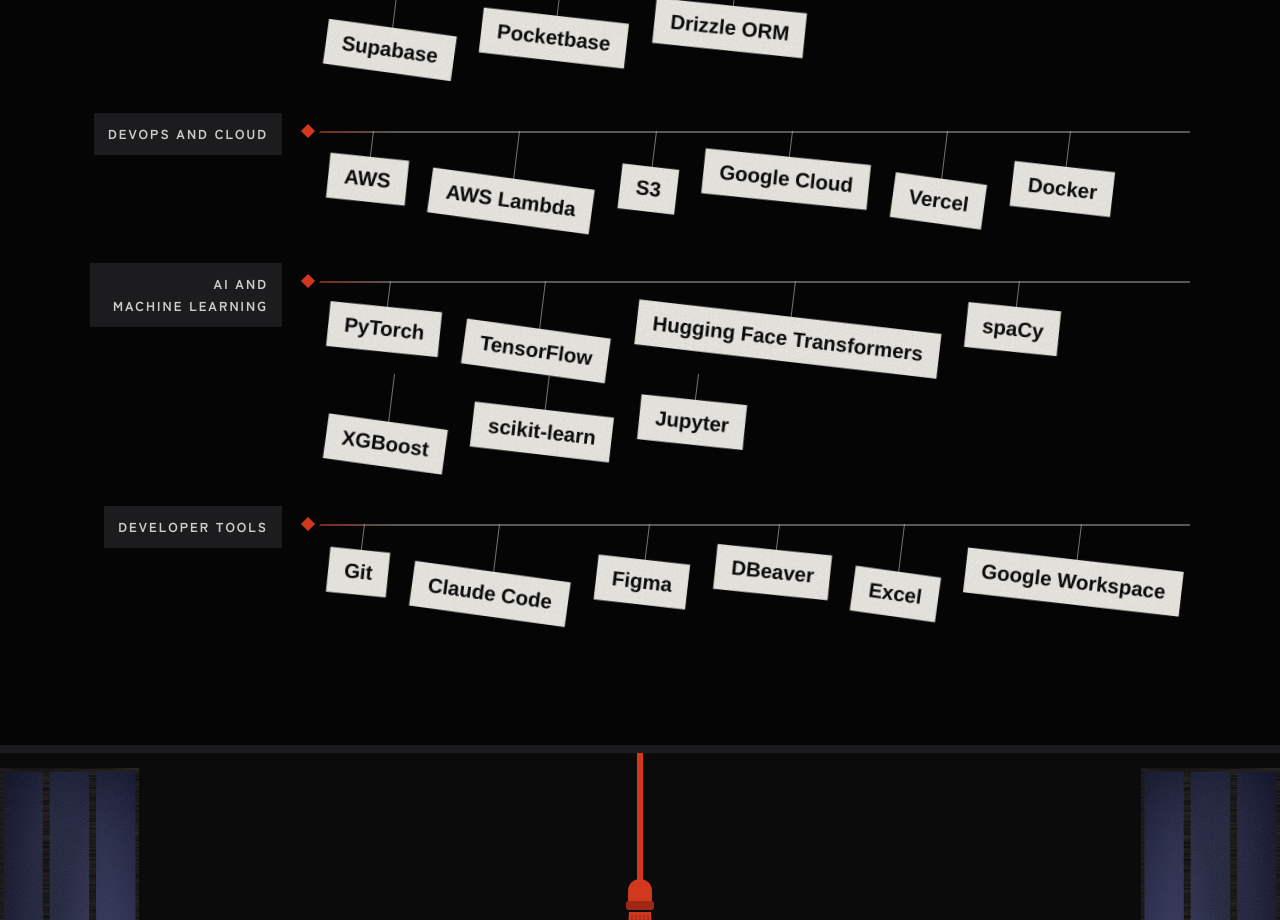
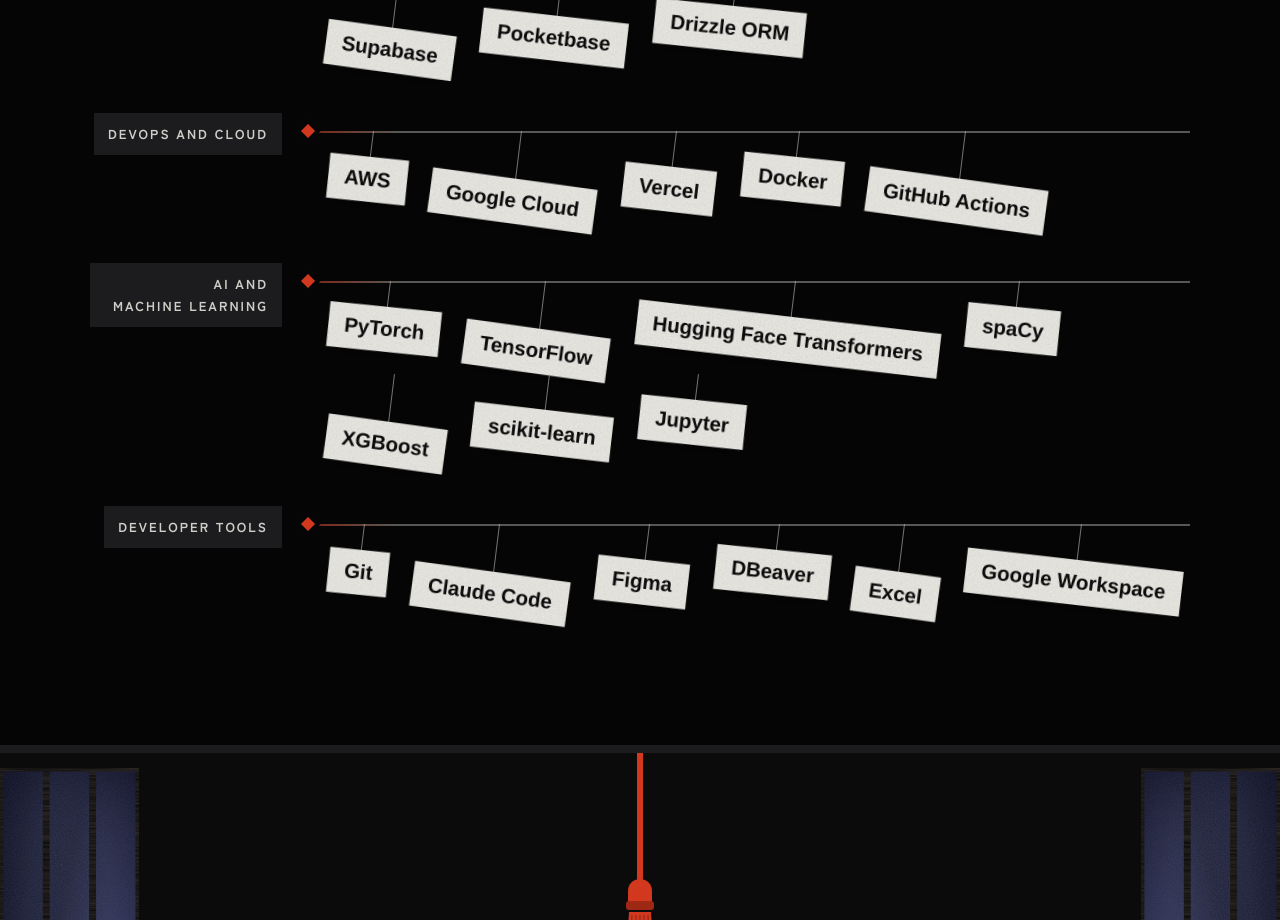
Before and after one commit to n4t5Uuu/Bleach-Inspired-Portfolio, a Next.js app: page / in a window 1280 px wide. Shown: the part 5940-6860 px from the top of the page. Built offline with nearby package versions, Linux system fonts and the light colour scheme; a web font is replaced by a local one.

Commit message:
feat(content): list GitHub Actions under technologies
Adds GitHub Actions to the DevOps and cloud group and trims the AWS
entry to AWS itself, dropping Lambda and S3.

```diff
--- a/src/content/site.ts
+++ b/src/content/site.ts
@@ -69,7 +69,7 @@
     },
     {
       label: "DevOps and cloud",
-      items: ["AWS", "AWS Lambda", "S3", "Google Cloud", "Vercel", "Docker"],
+      items: ["AWS", "Google Cloud", "Vercel", "Docker", "GitHub Actions"],
     },
     {
       label: "AI and machine learning",
```
